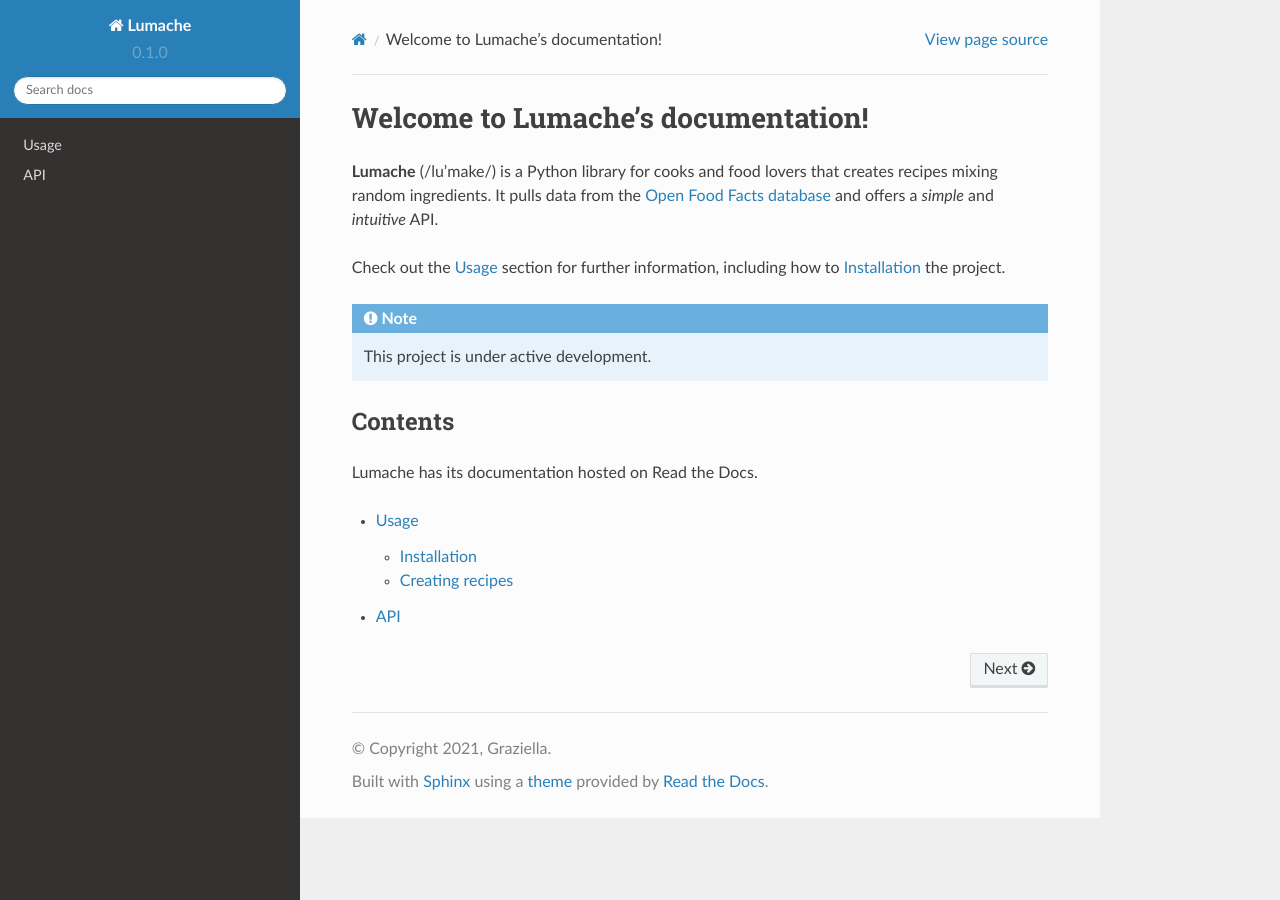
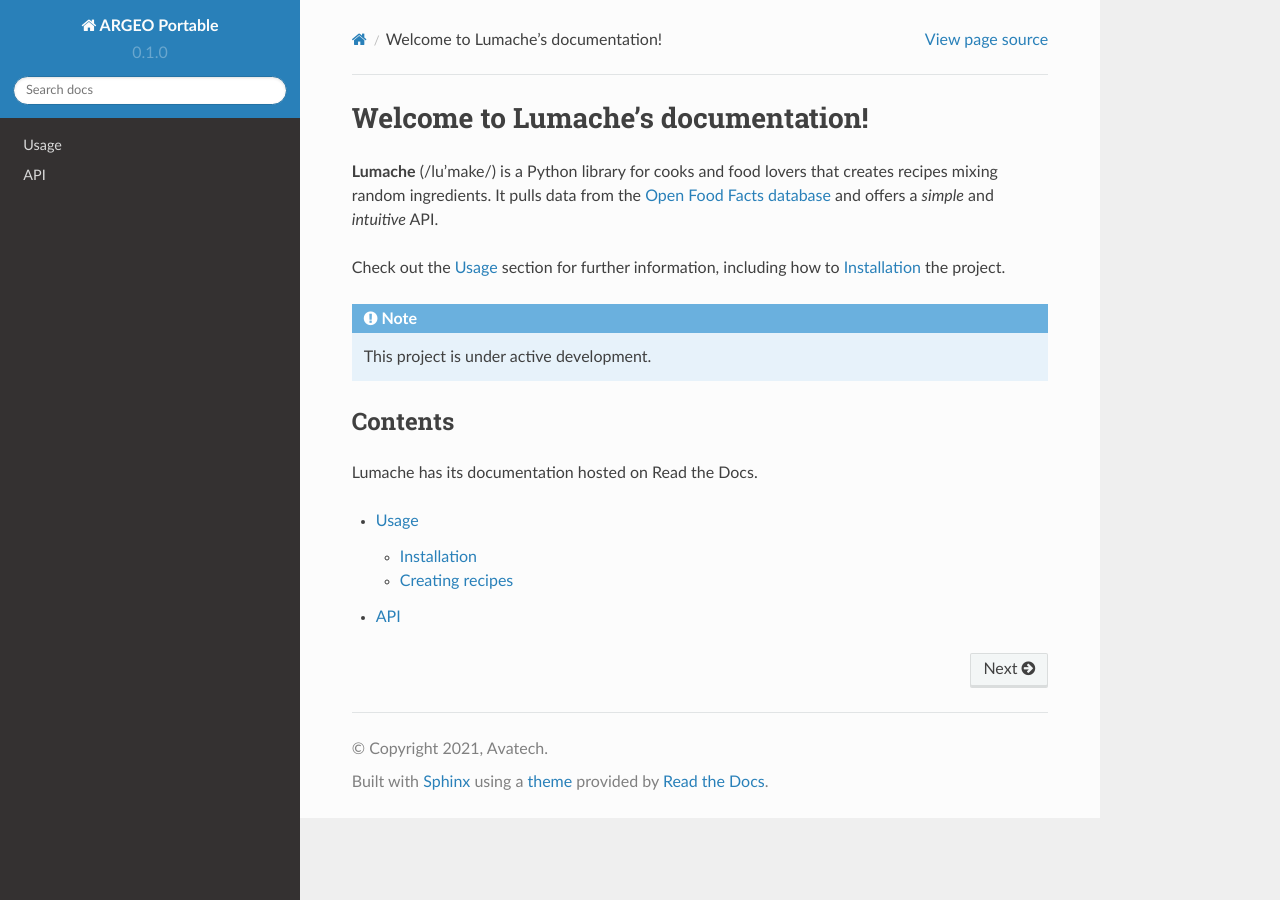
Before and after one commit to Avatech-hk/argeoportable, a Sphinx documentation site: the page built from docs/source/index.rst, in a window 1280 px wide. Built offline with Sphinx 7.4.7 and the Read the Docs theme 2.0.0, drawn with Linux system fonts in a browser that asks for light colours.

Commit message:
Update conf.py

```diff
--- a/docs/source/conf.py
+++ b/docs/source/conf.py
@@ -2,9 +2,9 @@
 
 # -- Project information
 
-project = 'Lumache'
-copyright = '2021, Graziella'
-author = 'Graziella'
+project = 'ARGEO Portable'
+copyright = '2021, Avatech'
+author = 'Avatechhk'
 
 release = '0.1'
 version = '0.1.0'
```
